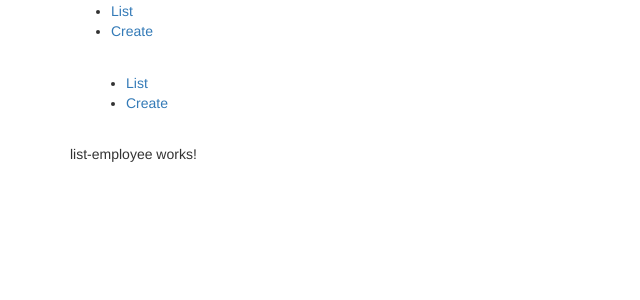
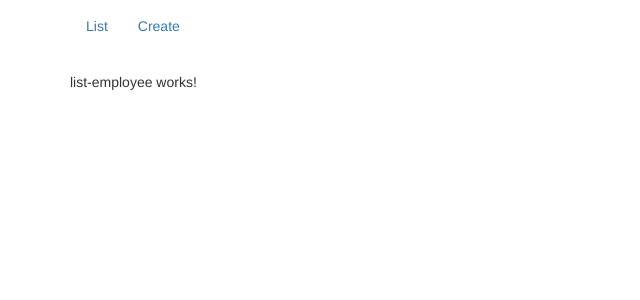
Before and after one commit to hoanganhuynh/angular-kudvenkat-v6, an Angular app: page /list in a window 1280 px wide. Shown: the top 300 px of the page, without its empty margins (0-640 px from the left). Built offline with nearby package versions, Linux system fonts and the light colour scheme.

Commit message:
Angular routing full done

```diff
--- a/src/app/app.component.html
+++ b/src/app/app.component.html
@@ -1,7 +1,7 @@
 <!-- Navigation menu in the root component (app.component.html) -->
 <div class="container">
   <nav class="navbar navbar-defualt">
-    <ul>
+    <ul class="nav navbar-nav">
       <li>
         <a routerLinkActive='active' routerLink='list'>List</a>
       </li>
--- a/src/app/employee/list-employee.component.html
+++ b/src/app/employee/list-employee.component.html
@@ -1,22 +1,3 @@
-
-<!-- Navigation menu in the root component (app.component.html) -->
-<div class="container">
-    <nav class="navbar navbar-defualt">
-      <ul>
-        <li>
-          <a routerLinkActive='active' routerLink='list'>List</a>
-        </li>
-        <li>
-          <a routerLinkActive='active' routerLink='create'>Create</a>
-        </li>
-      </ul>
-    </nav>
-    <router-outlet></router-outlet>
-  </div>
-
-
-
-
 
 
 <p>list-employee works!</p>
```
